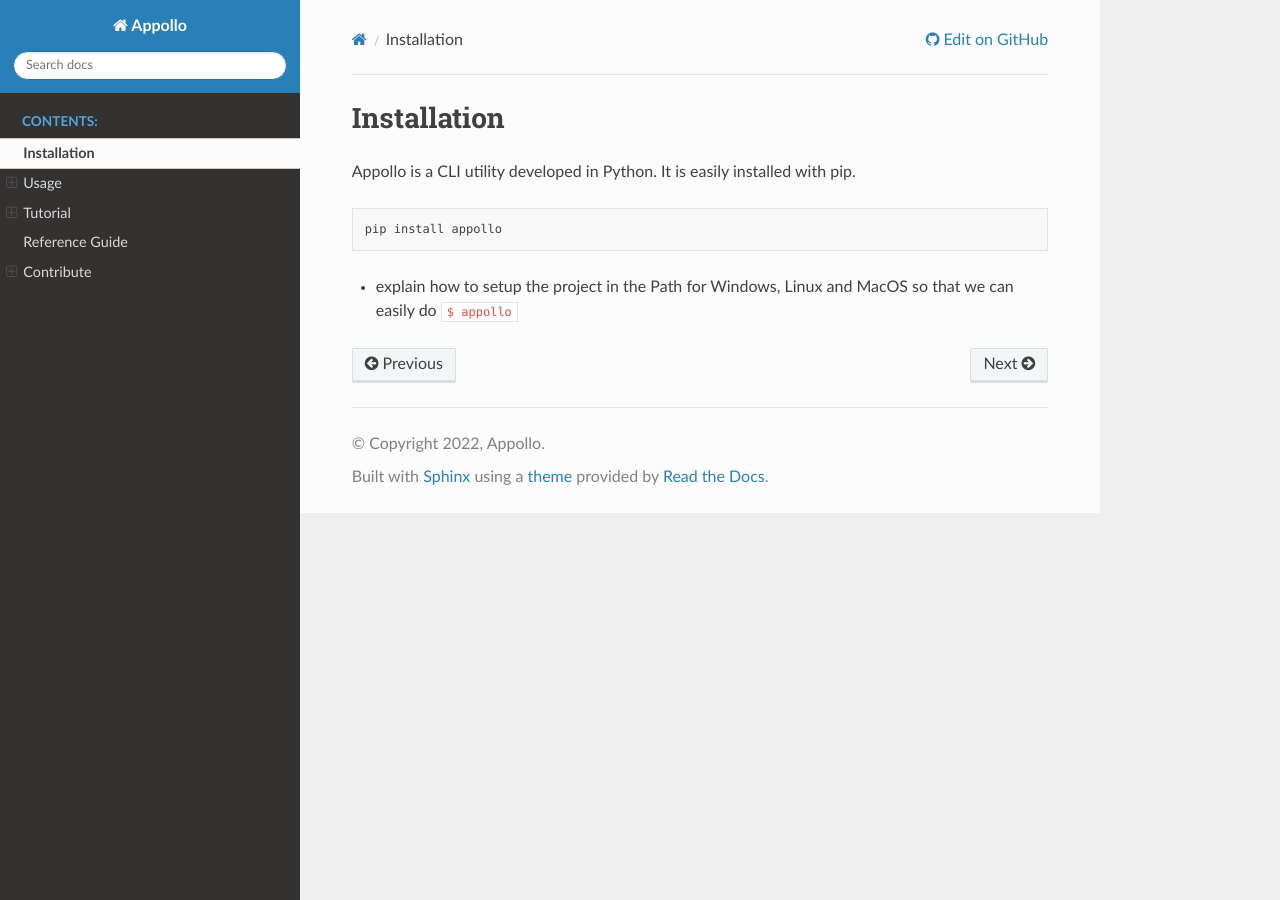
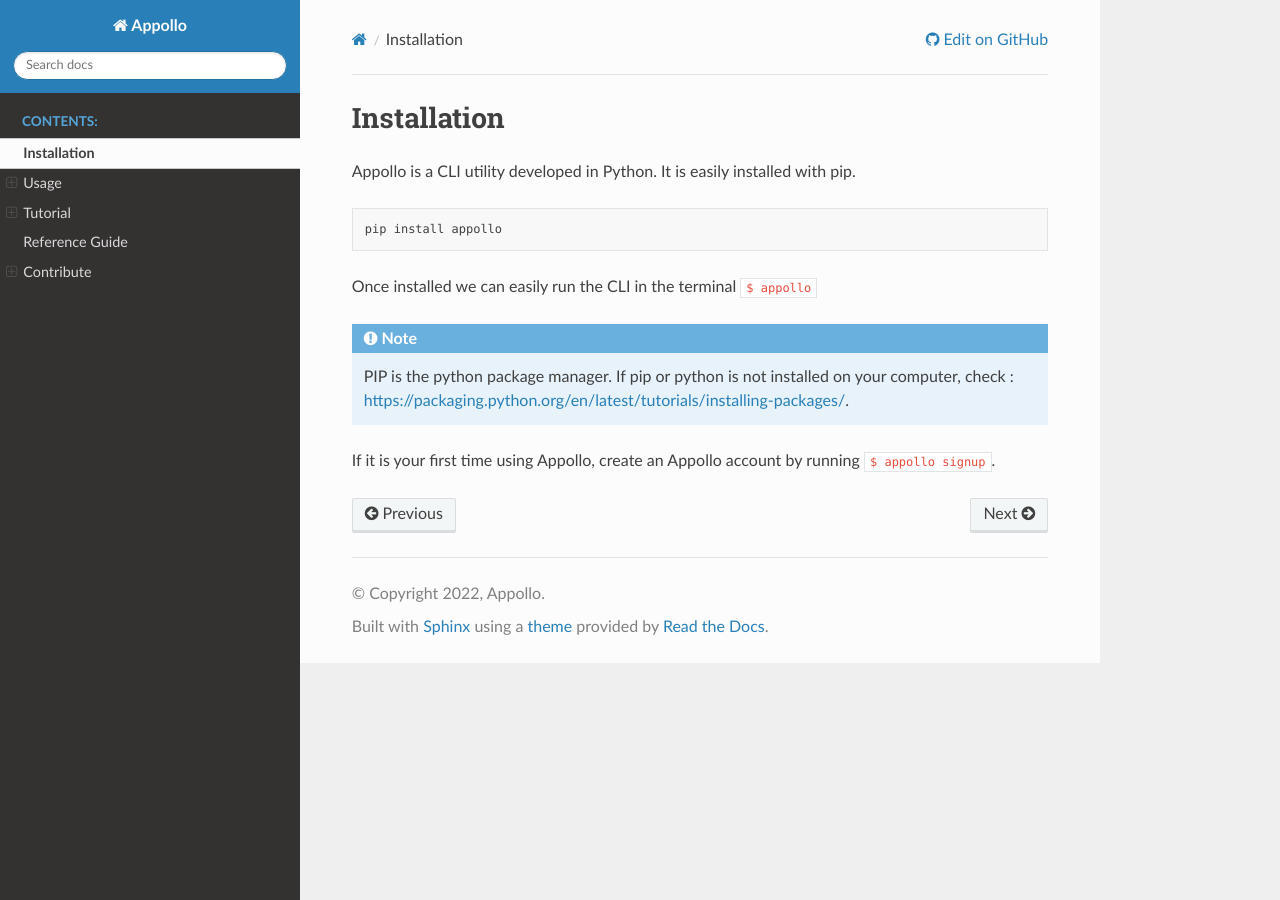
Before and after one commit to Odevio/Odevio-CLI, a Sphinx documentation site: the page built from docs/installation/index.txt, in a window 1280 px wide. Built offline with Sphinx 7.4.7 and the Read the Docs theme 2.0.0, drawn with Linux system fonts in a browser that asks for light colours; pages that are not in the unit, such as notebooks, are missing from menus.

Commit message:
slightly improved installation documentation

```diff
--- a/docs/installation/index.txt
+++ b/docs/installation/index.txt
@@ -11,4 +11,10 @@
     pip install appollo
 
 
-+ explain how to setup the project in the Path for Windows, Linux and MacOS so that we can easily do :code:`$ appollo`
+Once installed we can easily run the CLI in the terminal :code:`$ appollo`
+
+.. note::
+
+    PIP is the python package manager. If pip or python is not installed on your computer, check : https://packaging.python.org/en/latest/tutorials/installing-packages/.
+
+If it is your first time using Appollo, create an Appollo account by running :code:`$ appollo signup`.
```
Also changed, not shown: docs/index.txt (+15 -16 lines).
